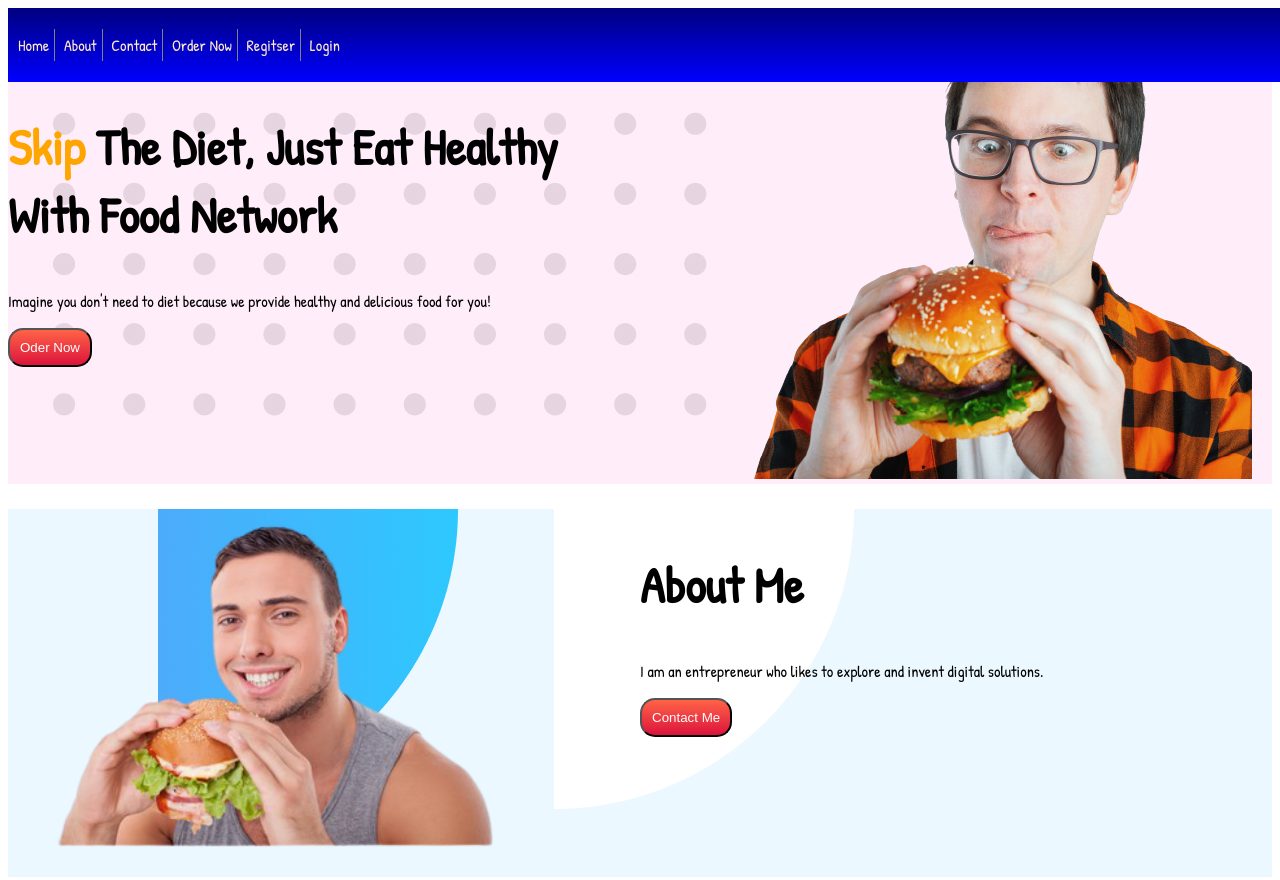
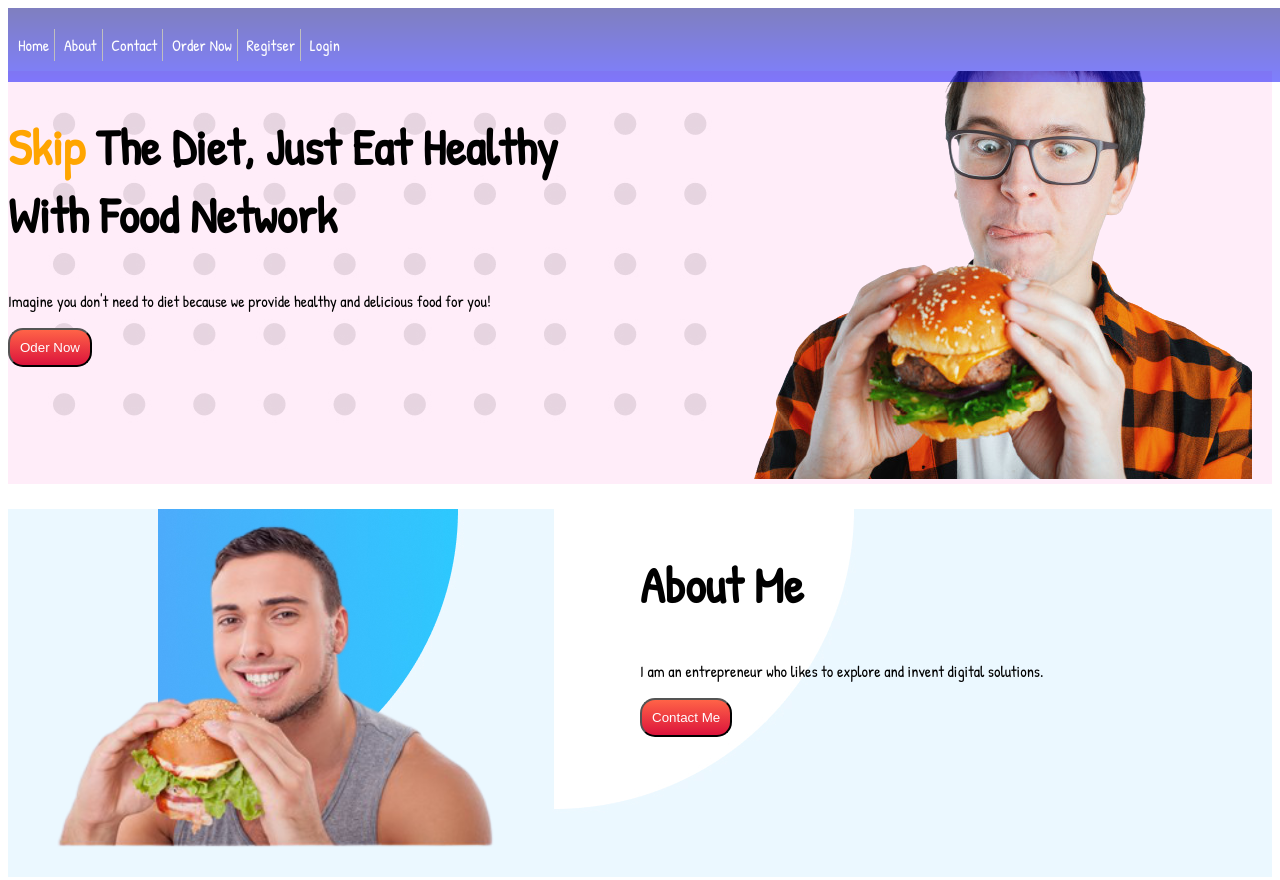
Before and after one commit to Evan-CSE/Food-Network, a plain HTML site: page index.html in a window 1280 px wide. Shown: the top 880 px of the page. Drawn offline with Linux system fonts and the light colour scheme.

Commit message:
Added icon  , used google font and added menu bar on top of the page , added opacity and hover effect

```diff
--- a/index.html
+++ b/index.html
@@ -16,12 +16,12 @@
 <body>
     <div class="menu-bar">
         <ul>
-            <li>Home</li>
-            <li>About</li>
-            <li>Contact</li>
-            <li>Order Now</li>
-            <li>Regitser</li>
-            <li>Login</li>
+            <li><a href="https://google.com" target="_blank"> Home</a></li>
+            <li><a href="https://google.com" target="_blank">About</a></li>
+            <li><a href="https://google.com" target="_blank">Contact</a></li>
+            <li><a href="https://google.com" target="_blank">Order Now</a></li>
+            <li><a href="https://google.com" target="_blank">Regitser</a></li>
+            <li><a href="https://google.com" target="_blank">Login</a></li>
         </ul>
     </div>
     <section class="upper">
--- a/style.css
+++ b/style.css
@@ -3,6 +3,7 @@ body{
 }
 
 .menu-bar{
+    opacity: 0.5;
     position: fixed;
     display: inline-block;
     width: 100%;
@@ -13,10 +14,21 @@ body{
     display: inline-block;
     padding: 5px;
     color: blanchedalmond;
+    font-weight: 35px;
 }
 
 .menu-bar li{
     border-right: 1px solid gray;
+}
+
+.menu-bar li:hover{
+    box-shadow:3px 3px 3px blanchedalmond;
+    font-size:x-large;
+}
+
+
+.menu-bar li a{
+    text-decoration: none;
 }
 
 .menu-bar li:last-child{
```
